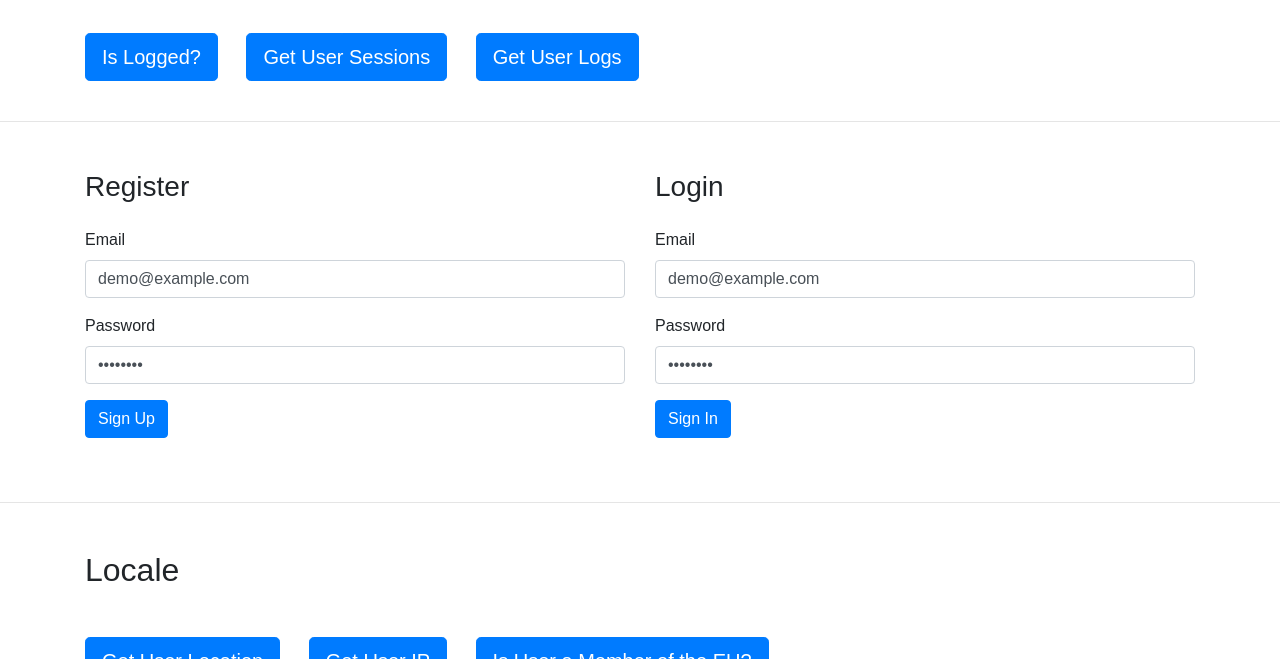
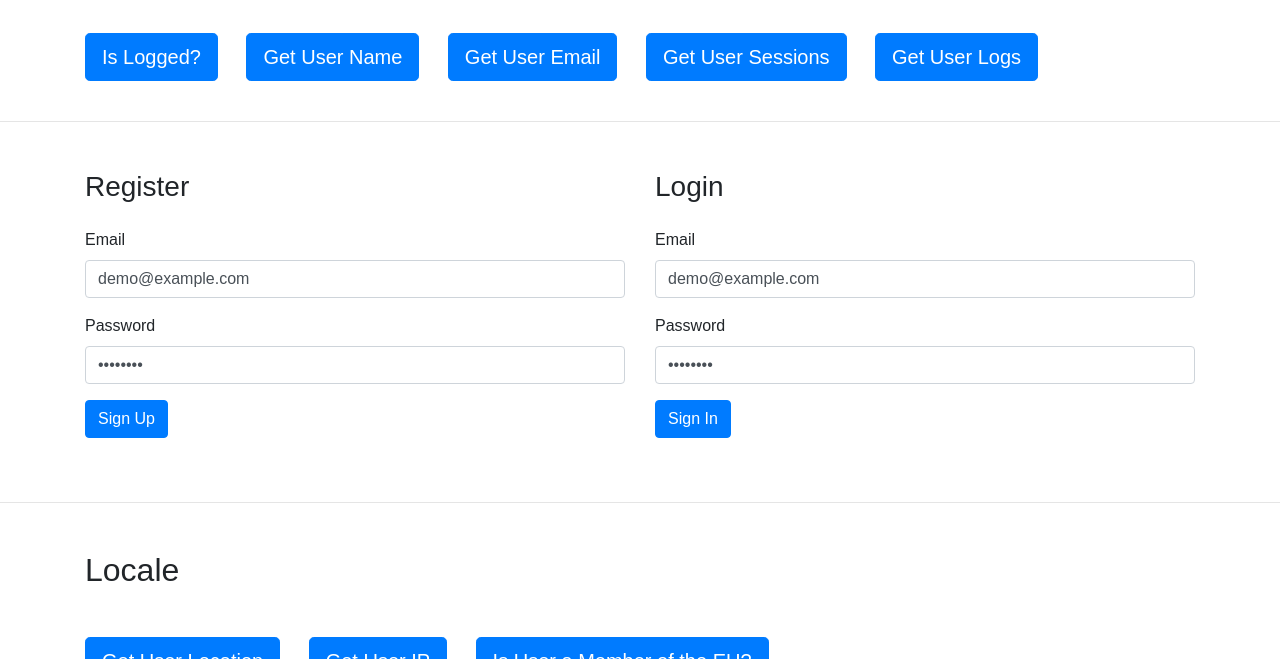
Before and after one commit to appwrite/playground-for-web, a website: page public/index.html in a window 1280 px wide. Shown: the part 441-1100 px from the top of the page. Drawn offline with nearby package versions, Linux system fonts and the light colour scheme.

Commit message:
Added more code examples

```diff
--- a/public/index.html
+++ b/public/index.html
@@ -35,6 +35,8 @@
         <h2 class="mb-5">Auth & Account</h2>
 
         <button type="button" class="btn btn-primary btn-lg mr-4 mb-4" onclick="isLogged()">Is Logged?</button>
+        <button type="button" class="btn btn-primary btn-lg mr-4 mb-4" onclick="getUserName()">Get User Name</button>
+        <button type="button" class="btn btn-primary btn-lg mr-4 mb-4" onclick="getUserEmail()">Get User Email</button>
         <button type="button" class="btn btn-primary btn-lg mr-4 mb-4" onclick="getSessions()">Get User Sessions</button>
         <button type="button" class="btn btn-primary btn-lg mr-4 mb-4" onclick="getLogs()">Get User Logs</button>
     </div>
@@ -123,6 +125,26 @@
 
             promise.then(function (response) {
                 alert('User is Logged!');
+            }, function (error) {
+                alert('No User is Logged!');
+            });
+        }
+
+        function getUserName(event) {
+            let promise = appwrite.account.get();
+
+            promise.then(function (response) {
+                alert(response.name);
+            }, function (error) {
+                alert('No User is Logged!');
+            });
+        }
+
+        function getUserEmail(event) {
+            let promise = appwrite.account.get();
+
+            promise.then(function (response) {
+                alert(response.email);
             }, function (error) {
                 alert('No User is Logged!');
             });
```
Also changed, not shown: README.md.
